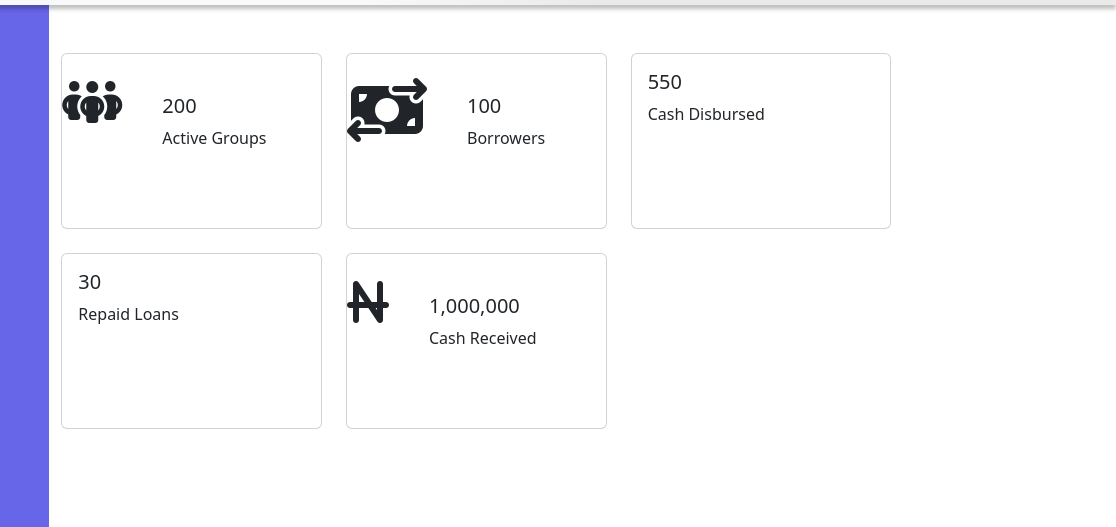
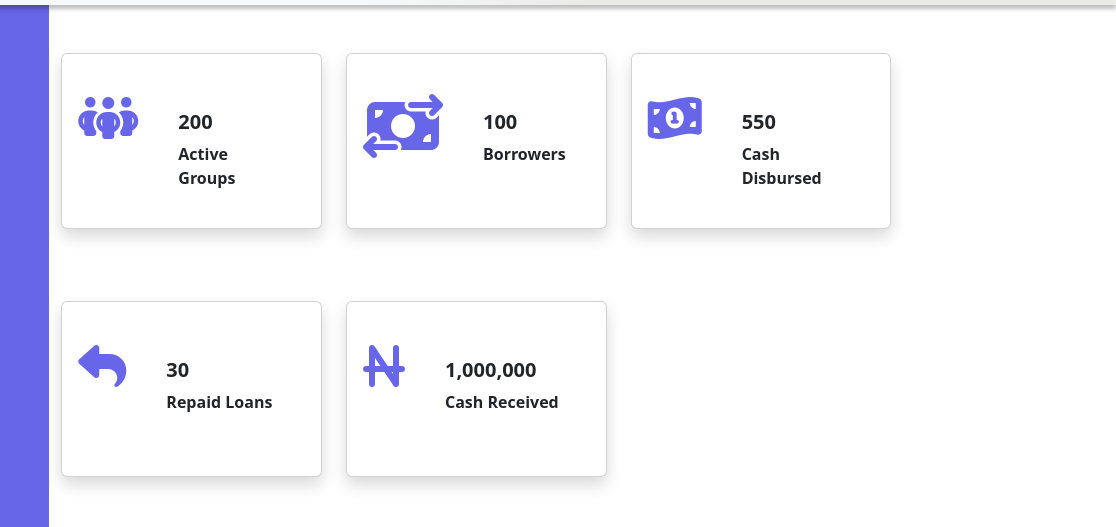
Before and after one commit to Obumezi/rocket-lending, a plain HTML site: page index.html in a window 1280 px wide. Shown: the part 53-580 px from the top of the page, 164-1280 px from the left. Drawn offline with nearby package versions, Linux system fonts and the light colour scheme.

Commit message:
add styles and font weight on cards

```diff
--- a/index.html
+++ b/index.html
@@ -128,7 +128,7 @@
                         <li class="nav-item">
                             <a href="#" class="nav-link align-middle px-0">
                                 <i class="bi bi-wallet-fill"></i>
-                                <span class="ms-1 d-none d-sm-inline">Accounting</span>
+                                <span class="ms-1 d-none d-sm-inline ">Accounting</span>
                             </a>
                         </li>
                     </ul>
@@ -142,20 +142,21 @@
             <div class="col py-3 d-flex flex-wrap align-content-start py-5 gap-4 ">
 
 
-                <div class="card w-25 h-25">
+                <div class="card w-25 h-25 shadow p-3 mb-5 bg-white rounded">
                     <div class="position d-flex col pt-4 gap-4 ">
-                        <i class="fa-solid fa-people-group fa-3x"></i>
-                        <div class="card-body">
+                        <i class="fa-solid fa-people-group fa-3x " style="color: #6765E8;"></i>
+                        <div class="card-body font-weight-bold ">
                             <h5 class="card-title">200</h5>
-                            <p class="card-text">Active Groups</p>
+                            <p class="card-text" >Active Groups</p>
+
                         </div>
                     </div>
                 </div>
 
 
-                <div class="card w-25 h-25">
+                <div class="card w-25 h-25 shadow p-3 mb-5 bg-white rounded">
                     <div class="position d-flex col pt-4 gap-4 ">
-                        <i class="fa-solid fa-money-bill-transfer fa-4x"></i>
+                        <i class="fa-solid fa-money-bill-transfer fa-4x " style="color: #6765E8;"></i>
                         <div class="card-body">
                             <h5 class="card-title">100</h5>
                             <p class="card-text">Borrowers</p>
@@ -164,26 +165,32 @@
 
                 </div>
 
-                <div class="card w-25 h-25">
+                <div class="card w-25 h-25 shadow p-3 mb-5 bg-white rounded">
+                    <div class="position d-flex col pt-4 gap-4">
+                        <i class="fa-solid fa-money-bill-1-wave fa-3x" style="color: #6765E8;"></i>
                         <div class="card-body">
+
                             <h5 class="card-title">550</h5>
                             <p class="card-text">Cash Disbursed</p>
                         </div>
-
+                    </div>
                 </div>
 
                 <!-- bottom cards -->
-                <div class="card w-25 h-25">
+                <div class="card w-25 h-25 shadow p-3 mb-5 bg-white rounded">
+
+                    <div class="position d-flex col pt-4 gap-4">
+                        <i class="fa-solid fa-reply fa-3x" style="color: #6765E8;"></i>
                         <div class="card-body">
                             <h5 class="card-title">30</h5>
                             <p class="card-text">Repaid Loans</p>
                         </div>
-
+                    </div>
                 </div>
 
-                <div class="card w-25 h-25">
+                <div class="card w-25 h-25 shadow p-3 mb-5 bg-white rounded">
                     <div class="position d-flex col pt-4 gap-4">
-                        <i class="fa-solid fa-naira-sign fa-3x"></i>
+                        <i class="fa-solid fa-naira-sign fa-3x " style="color: #6765E8;"></i>
                         <div class="card-body">
 
 
--- a/styles.css
+++ b/styles.css
@@ -10,3 +10,8 @@
 .bg-dark {
   background-color: #6765e8 !important;
 }
+
+
+.card-text, .card-title{
+  font-weight: bold;
+}
```
Lines whose indentation alone changed are shown as unchanged.
